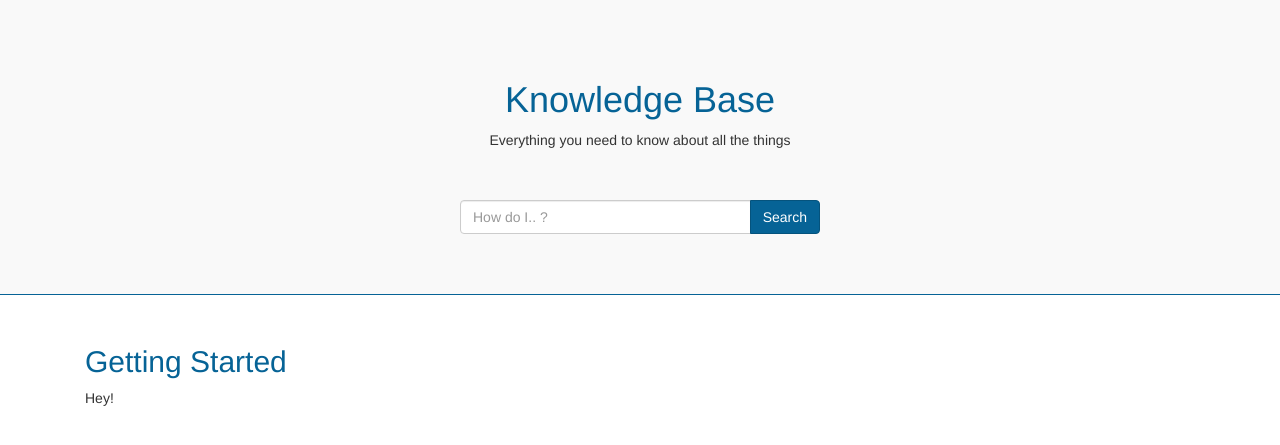
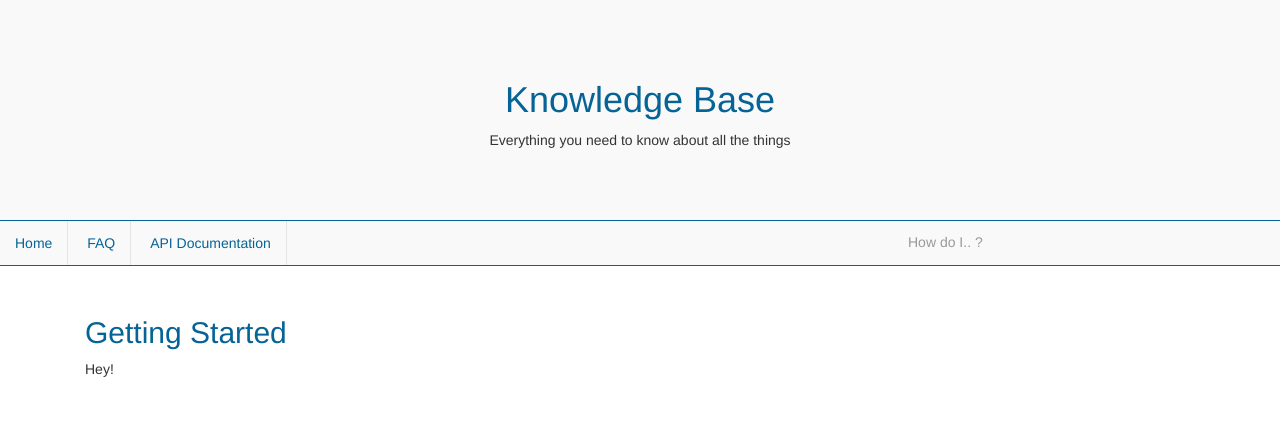
Before and after one commit to marcqualie/knowledge-base, a Jekyll site: the page built from _articles/getting-started.md, in a window 1280 px wide. Shown: the top 445 px of the page. Built offline with Jekyll 4.4.1, drawn with Linux system fonts in a browser that asks for light colours.

Commit message:
Add navigation and move search there

```diff
--- a/_layouts/default.html
+++ b/_layouts/default.html
@@ -17,24 +17,16 @@
         <h1><a href="/">Knowledge Base</a></h1>
         <p>Everything you need to know about all the things</p>
 
-        <br/>
-        <br/>
-
-        <div class="row">
-          <div class="col-md-4 col-md-offset-4">
-            <form action="/search">
-              <div class="input-group">
-                <input type="text" class="form-control" name="q" value="" placeholder="How do I.. ?"/>
-                <div class="input-group-btn">
-                  <button type="submit" class="btn btn-primary">
-                    Search
-                  </button>
-                </div>
-              </div>
-            </form>
-          </div>
-        </div>
-
+      </div>
+      <div class="navigation clearfix">
+        <ul>
+          <li><a href="/">Home</a></li>
+          <li><a href="/faq">FAQ</a></li>
+          <li><a href="/api">API Documentation</a></li>
+        </ul>
+        <form action="/search">
+          <input type="text" class="form-control" name="q" value="" placeholder="How do I.. ?"/>
+        </form>
       </div>
     </div>
 
--- a/_sass/theme.scss
+++ b/_sass/theme.scss
@@ -1,7 +1,36 @@
 .page-header {
   background: #f9f9f9;
   margin: 0 auto 30px auto;
-  padding-bottom: 60px;
+  padding-bottom: 0;
   padding-top: 60px;
   border-bottom: 1px solid $brand-primary;
 }
+.navigation {
+  margin-top: 60px;
+  border-top: 1px solid $brand-primary;
+  ul {
+    float: left;
+    margin: 0;
+    padding: 0;
+    width: 70%;
+    li {
+      display: inline-block;
+      a {
+        display: block;
+        padding: 12px 15px;
+        border-right: 1px solid #e5e5e5;
+      }
+    }
+  }
+  form {
+    float: right;
+    margin: 0;
+    width: 30%;
+    .form-control {
+      @include box-shadow(none);
+      background: none;
+      border: none;
+      height: 42px;
+    }
+  }
+}
```
